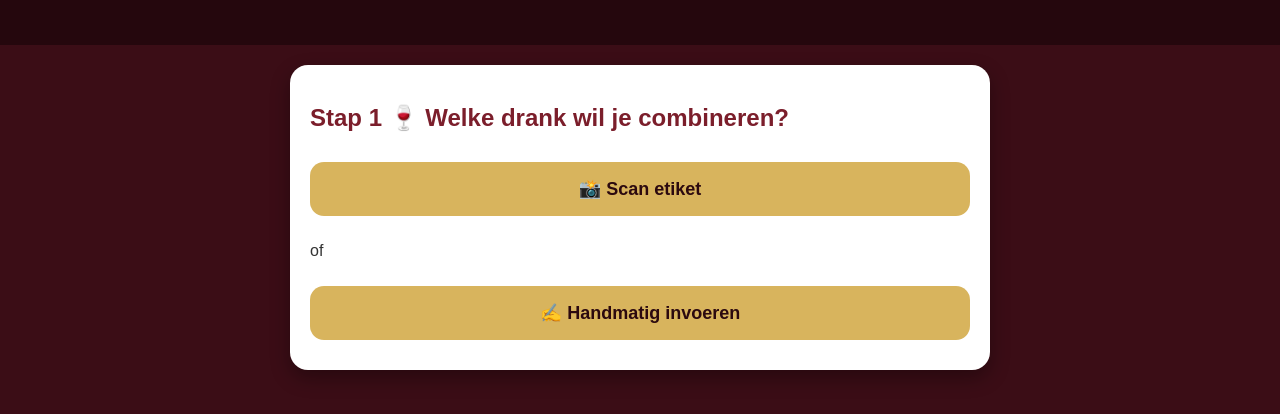
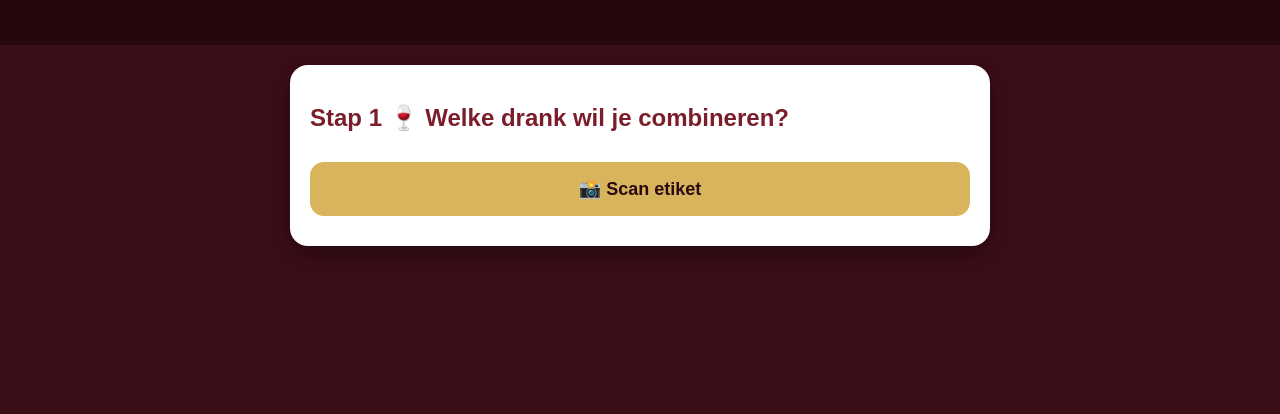
Before and after one commit to PG242026/Beverage-Cheese, a plain HTML site: page index.html in a window 1280 px wide. Shown: the part 140-554 px from the top of the page. Drawn offline with Linux system fonts and the light colour scheme.

Commit message:
Verwijder handmatig invoeren knop

```diff
--- a/index.html
+++ b/index.html
@@ -50,11 +50,7 @@ onclick="analyseerEtiket()"
 </button>
 
 
-<p>of</p>
 
-<button onclick="toonDrankgegevens()">
-✍️ Handmatig invoeren
-</button>
 
 </section>
 
```
